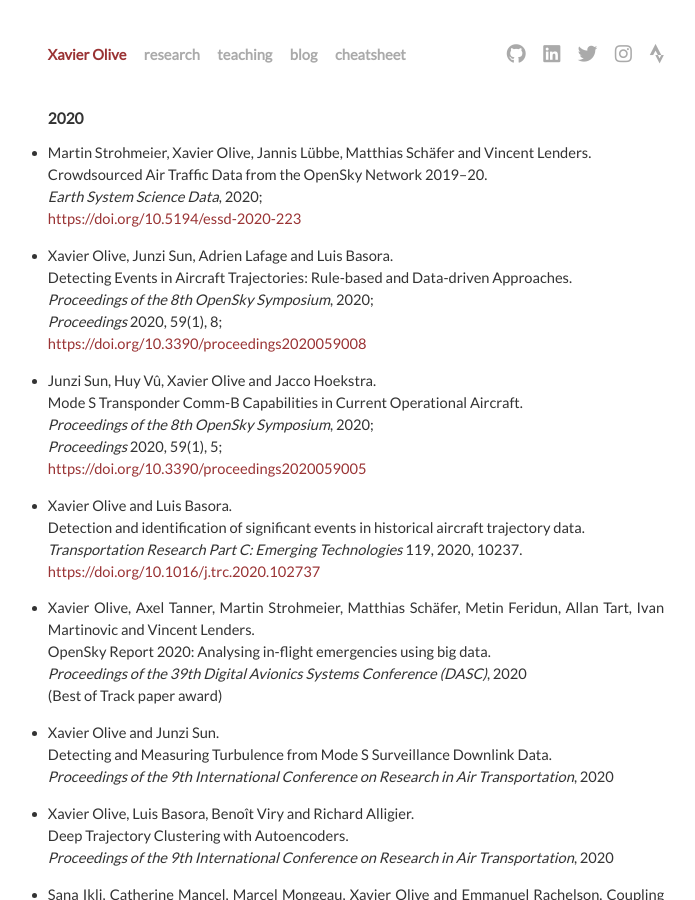
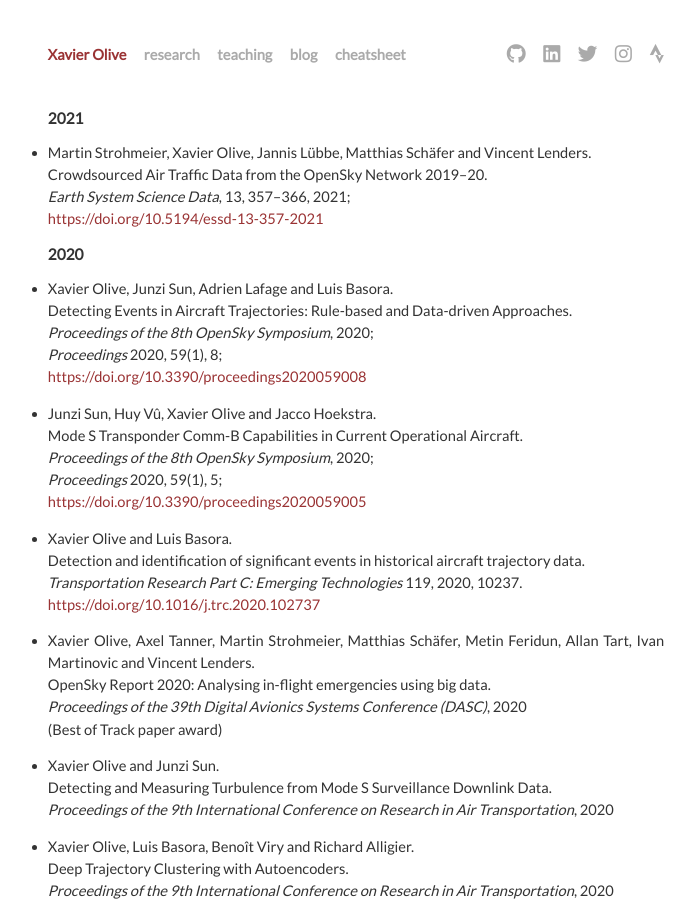
Before and after one commit to xoolive/xoolive.github.io, a Jekyll site: the page built from _pages/publications.md, in a window 1280 px wide and 900 px high. Shown: the whole window, without its empty margins (284-979 px from the left). Built offline with Jekyll 4.4.1, drawn with Linux system fonts in a browser that asks for light colours; nearby versions of some CDN libraries.

Commit message:
new publication

```diff
--- a/_pages/publications.md
+++ b/_pages/publications.md
@@ -4,12 +4,14 @@ title: Publications
 permalink: /publications/
 ---
 
-# 2020
+# 2021
 
 - Martin Strohmeier, Xavier Olive, Jannis Lübbe, Matthias Schäfer and Vincent Lenders.
   Crowdsourced Air Traffic Data from the OpenSky Network 2019–20.
-  _Earth System Science Data_, 2020;
-  [https://doi.org/10.5194/essd-2020-223](https://doi.org/10.5194/essd-2020-223)
+  _Earth System Science Data_, 13, 357–366, 2021;
+  [https://doi.org/10.5194/essd-13-357-2021](https://doi.org/10.5194/essd-13-357-2021)
+
+# 2020
 
 - Xavier Olive, Junzi Sun, Adrien Lafage and Luis Basora.
   Detecting Events in Aircraft Trajectories: Rule-based and Data-driven Approaches.
```
Also changed, not shown: _pages/research.md (+2 -2 lines).
